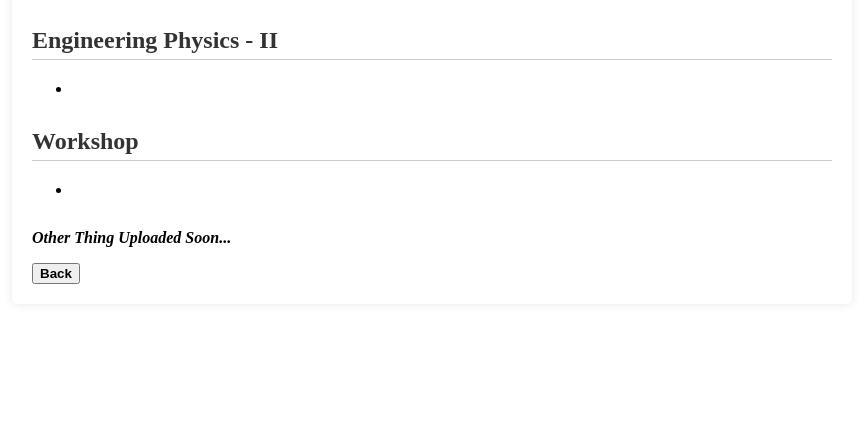
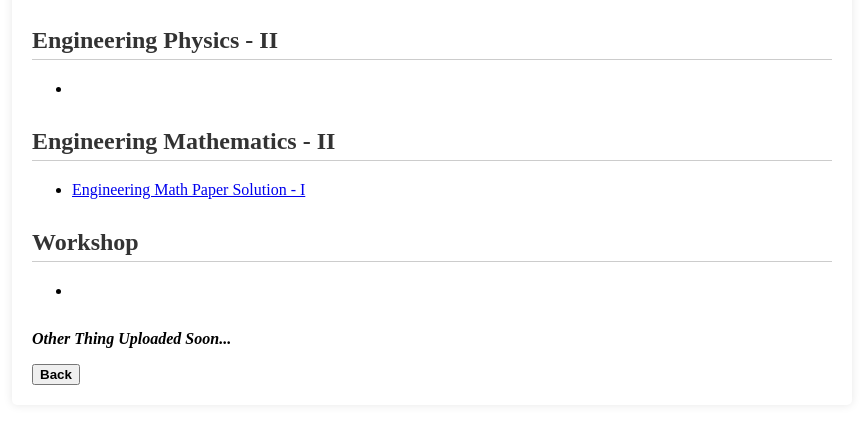
Before and after one commit to joshibhuwan1/notes, a plain HTML site: page index.html in a window 1280 px wide. Shown: the part 194-618 px from the top of the page, without its empty margins (208-1071 px from the left). Drawn offline with Linux system fonts and the light colour scheme.

Commit message:
Update index.html

```diff
--- a/index.html
+++ b/index.html
@@ -24,6 +24,13 @@
 
             </ul>
         </div>
+        <div class="subject">
+            <h2>Engineering Mathematics - II</h2>
+            <ul>
+                <li><a href="notes/qwerty.pdf">Engineering Math Paper Solution - I</a></li>
+
+            </ul>
+        </div>
       <div class="subject">
         <h2> Workshop </h2>
         <ul>
```
